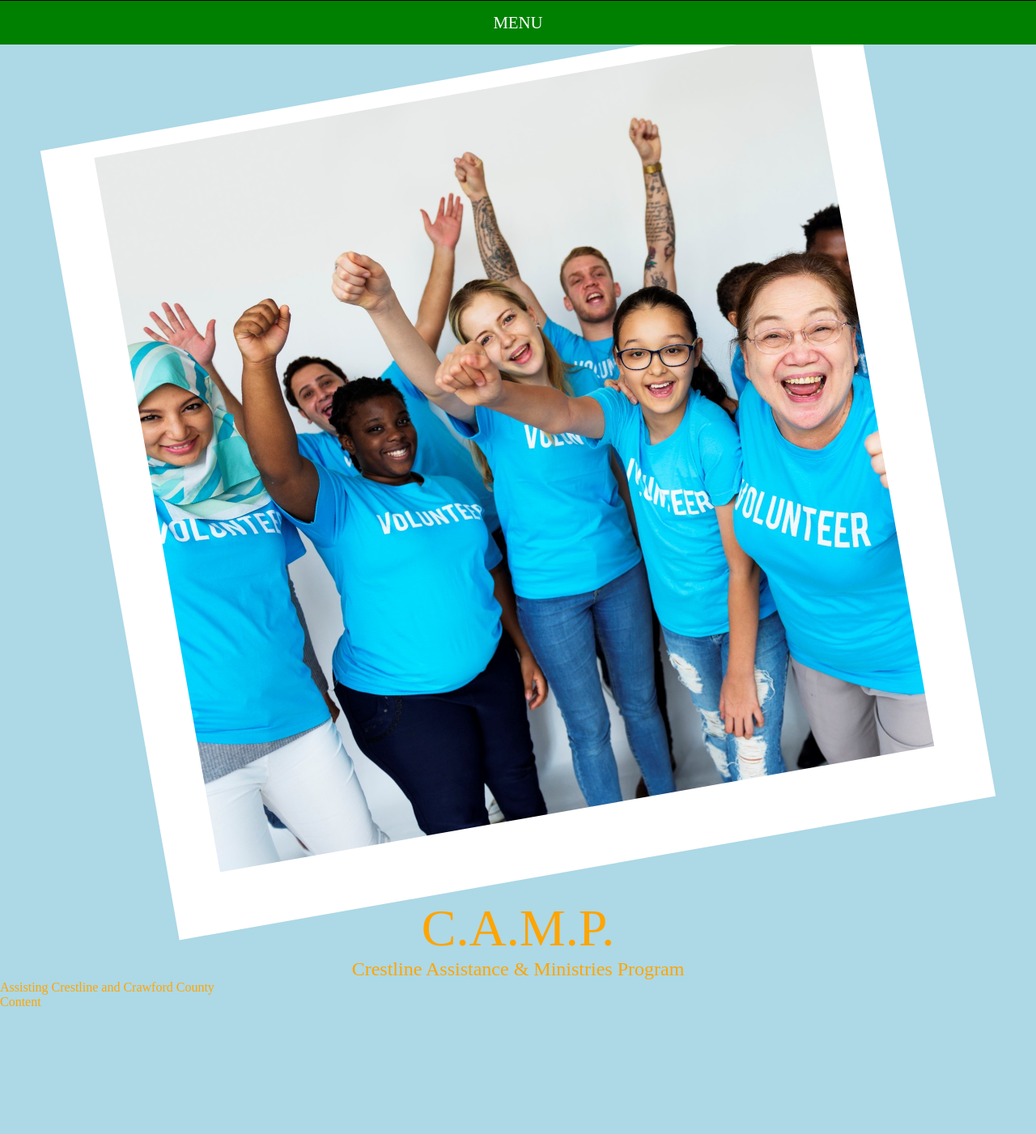
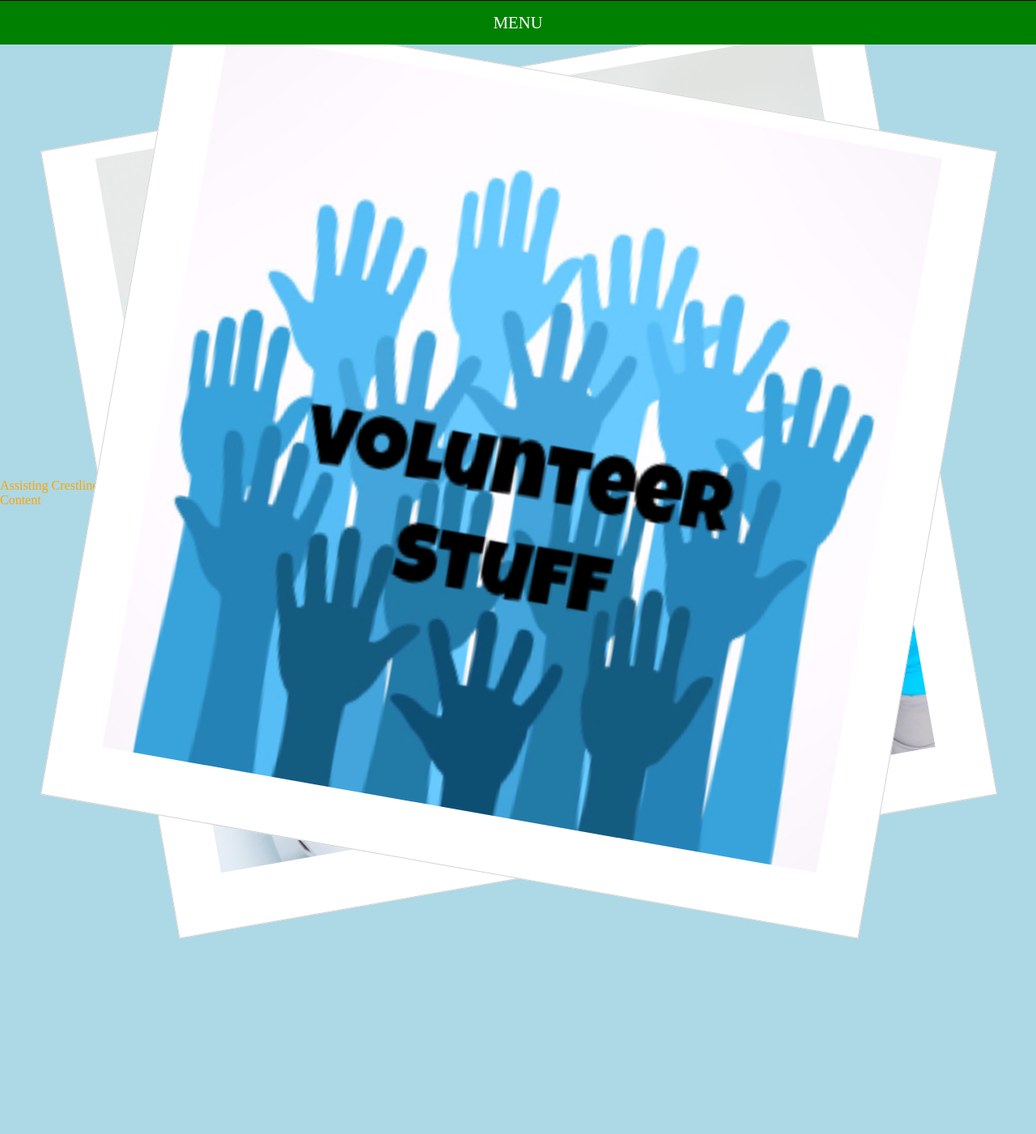
Before and after one commit to Rage6/crestline_CAMP, a PHP site: page / in a window 1280 px wide. Shown: the top 1401 px of the page at 81% size. After the commit the page ends 1160 px from the top, so only its background shows below. Run offline with PHP 8.4, Linux system fonts and the light colour scheme; some libraries are stand-ins or nearby versions.

Commit message:
got photos stacked and alternate over time

```diff
--- a/css/home/360px_home.css
+++ b/css/home/360px_home.css
@@ -8,10 +8,12 @@
 
 .album {
   margin-top: 90px;
+  height: 400px;
 }
 
 .allFrame {
   margin: 0 10% 30px 10%;
+  border: 1px solid lightgrey;
   padding: 20px 5% 70px 5%;
   background-color: white;
   width: 70%;
@@ -26,39 +28,69 @@
 }
 
 .frame1 {
-  display: block;
+  position: absolute;
+  animation-duration: 10s;
+  animation-iteration-count: infinite;
+  animation-timing-function: steps(1,end);
+  animation-name: switchFrame1;
+}
+
+@keyframes switchFrame1 {
+  0% {
+    z-index: 2;
+  }
+  50% {
+    z-index: 0;
+  }
 }
 
 .frame2 {
-  display: none;
-}
-
-.frame3 {
-  display: none;
-}
-
-.frame4 {
-  display: none;
+  position: absolute;
+  z-index: 1;
 }
 
 .allPhotos {
   width: 100%;
+  padding-top: 100%;
 }
 
 .photo1 {
+  background: url("../../img/home/photo_1.jpg");
+  background-size: cover;
+  animation-duration: 20s;
+  animation-iteration-count: infinite;
+  animation-timing-function: steps(1,end);
+  animation-name: switchPhoto1;
+}
 
+@keyframes switchPhoto1 {
+  0% {
+    background-image: url("../../img/home/photo_1.jpg");
+  }
+  50% {
+    background-image: url("../../img/home/photo_3.jpg");
+  }
 }
 
 .photo2 {
-
+  background-image: url("../../img/home/photo_4.jpg");
+  background-size: cover;
+  animation-duration: 20s;
+  animation-iteration-count: infinite;
+  animation-timing-function: steps(1,end);
+  animation-name: switchPhoto2;
 }
 
-.photo3 {
-
-}
-
-.photo4 {
-
+@keyframes switchPhoto2 {
+  0% {
+    background-image: url("../../img/home/photo_4.jpg");
+  }
+  25% {
+    background-image: url("../../img/home/photo_2.jpg");
+  }
+  75% {
+    background-image: url("../../img/home/photo_4.jpg");
+  }
 }
 
 .homeTitle {
@@ -79,7 +111,7 @@
 }
 
 .menuBox {
-  z-index: 2;
+  z-index: 3;
 }
 
 .menuOption {
@@ -97,5 +129,5 @@
   font-size: 1.3rem;
   text-align: center;
   background-color: green;
-  z-index: 3;
+  z-index: 4;
 }
--- a/html/home.php
+++ b/html/home.php
@@ -24,16 +24,10 @@
   <body>
     <div class="album">
       <div class="allFrame tiltLeft frame1">
-        <img class="allPhotos photo1" src="img/home/photo_1.jpg" />
+        <div class="allPhotos photo1"></div>
       </div>
       <div class="allFrame tiltRight frame2">
-        <img class="allPhotos photo2" src="img/home/photo_2.jpg" />
-      </div>
-      <div class="allFrame tiltLeft frame3">
-        <img class="allPhotos photo3" src="img/home/photo_3.jpg" />
-      </div>
-      <div class="allFrame tiltRight frame4">
-        <img class="allPhotos photo4" src="img/home/photo_4.jpg" />
+        <div class="allPhotos photo2"></div>
       </div>
     </div>
     <div class="homeTitle">C.A.M.P.</div>
```
